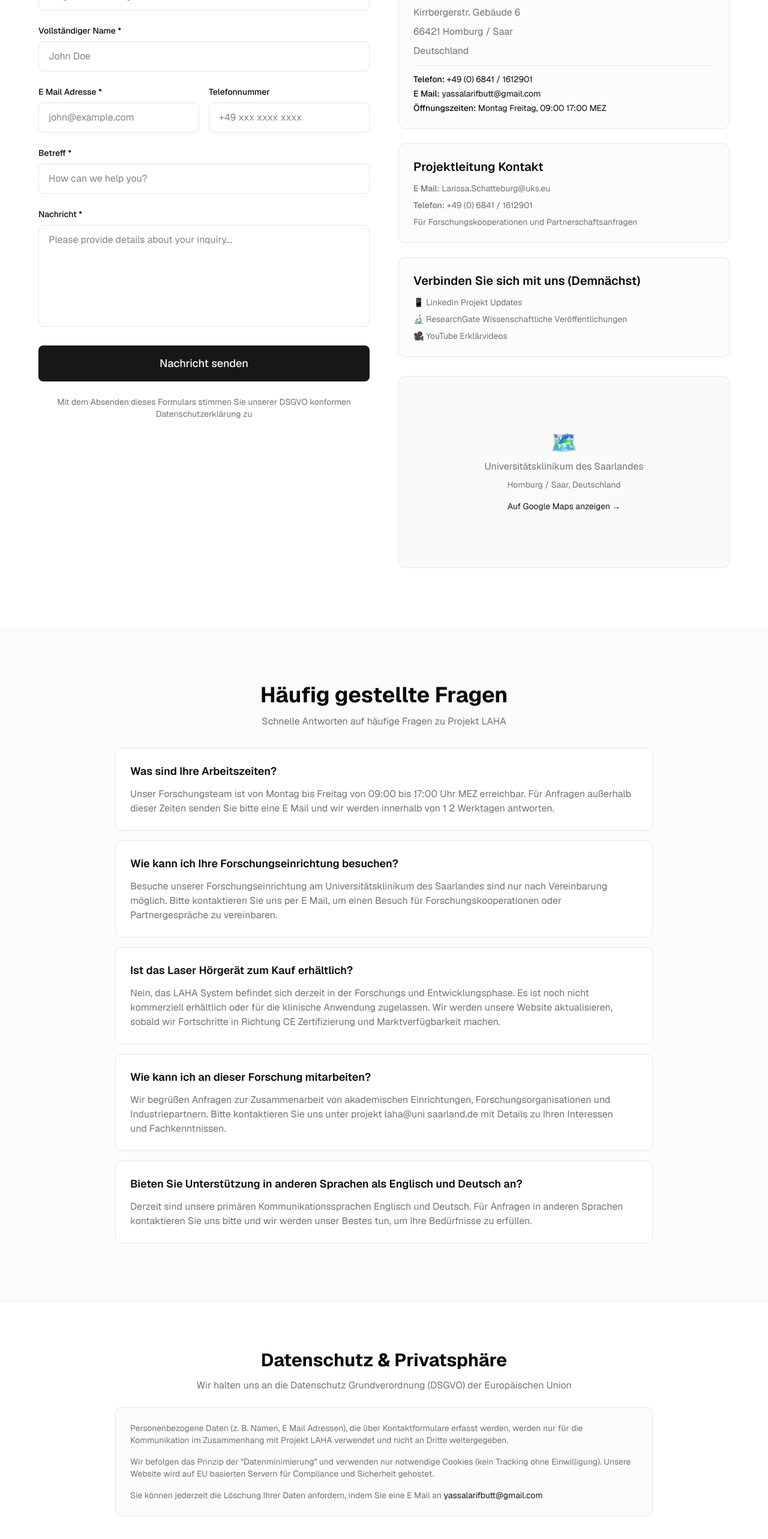
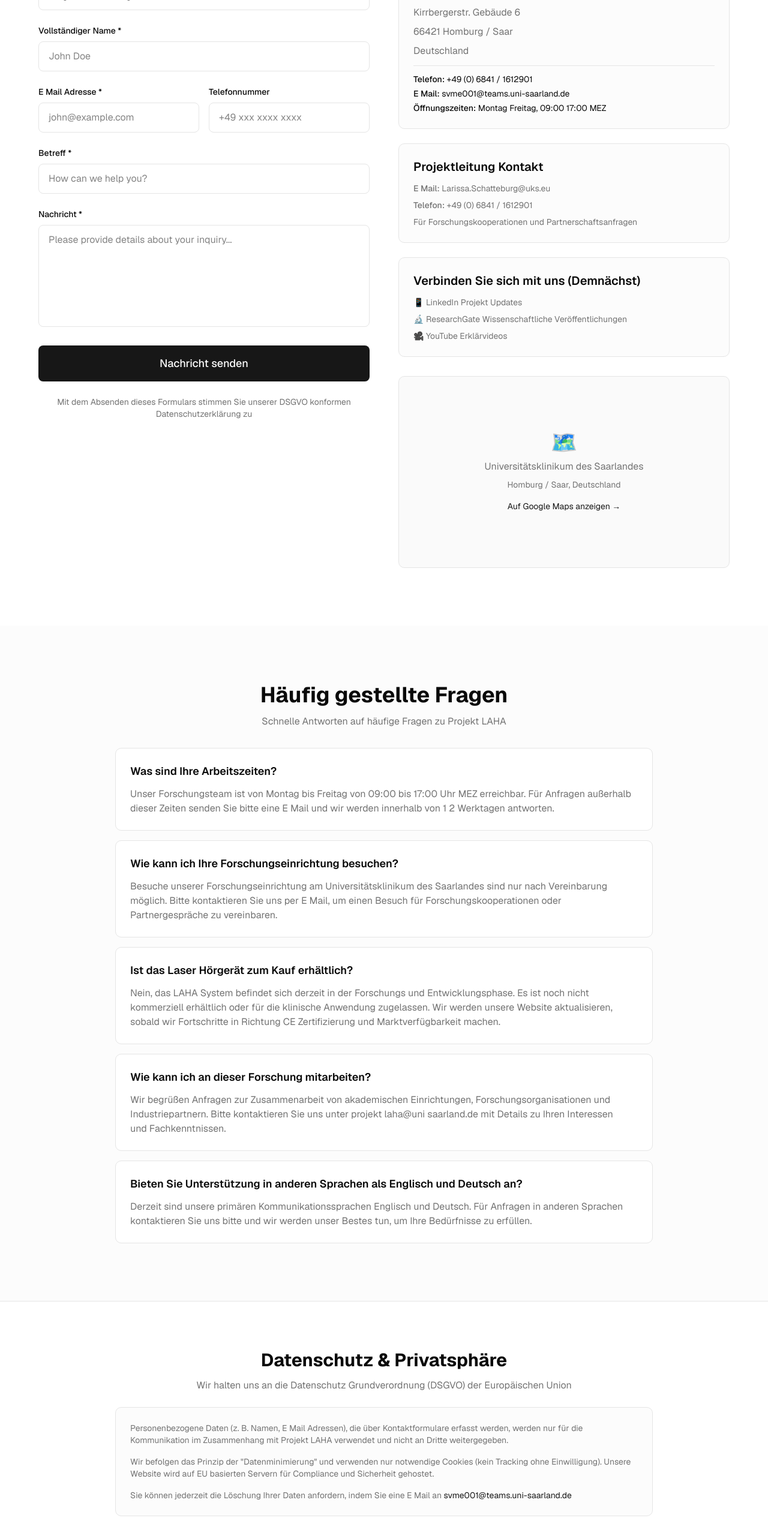
Before and after one commit to yassallll/laser-hearing-aid-updated, a Next.js app: page /contact in a window 1280 px wide. Shown: the part 1143-3709 px from the top of the page at 60% size. Built offline with nearby package versions, Linux system fonts and the light colour scheme; no server answers.

Commit message:
Describe changes

```diff
--- a/app/contact/page.tsx
+++ b/app/contact/page.tsx
@@ -255,7 +255,7 @@ export default function ContactPage() {
 
                   {status === "error" && (
                     <div className="p-4 bg-red-50 border border-red-200 rounded-md text-red-800 text-sm text-center">
-                      Something went wrong. Please try again or email us directly at   yassalarifbutt@gmail.com
+                      Something went wrong. Please try again or email us directly at   svme001@teams.uni-saarland.de
                     </div>
                   )}
 
@@ -291,7 +291,7 @@ export default function ContactPage() {
                         </p>
                         <p className="text-sm">
                           <span className="font-medium">{t("contact.location.research.email")}:</span>{" "}
-                            yassalarifbutt@gmail.com
+                            svme001@teams.uni-saarland.de
                         </p>
                         <p className="text-sm">
                           <span className="font-medium">{t("contact.location.research.hours")}:</span>{" "}
@@ -406,8 +406,8 @@ export default function ContactPage() {
               <p>{t("contact.gdpr.p2")}</p>
               <p>
                 {t("contact.gdpr.p3")}{" "}
-                <a href="mailto:  yassalarifbutt@gmail.com" className="text-primary hover:underline">
-                    yassalarifbutt@gmail.com
+                <a href="mailto:  svme001@teams.uni-saarland.de" className="text-primary hover:underline">
+                    svme001@teams.uni-saarland.de
                 </a>
               </p>
             </div>
```
